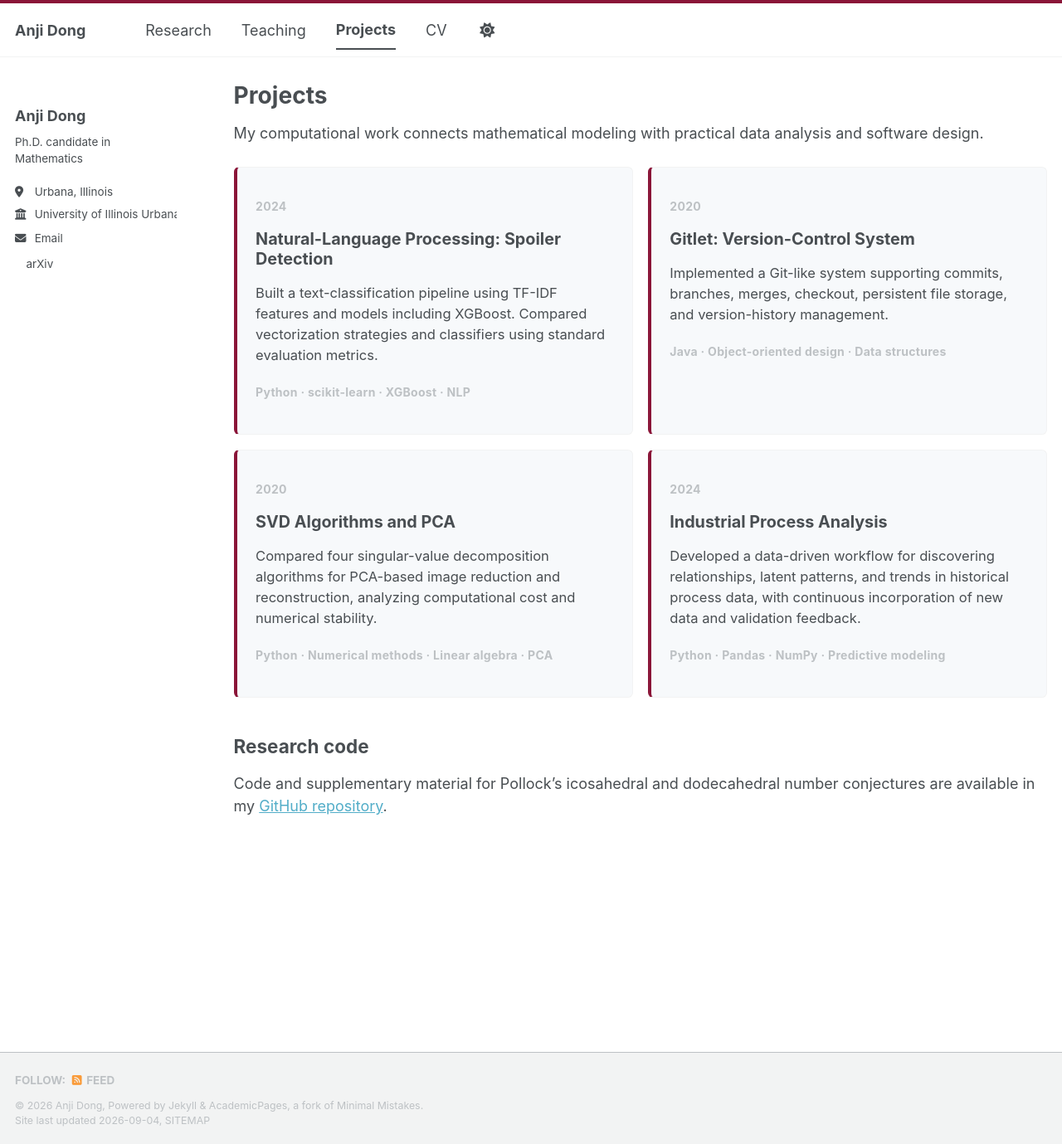
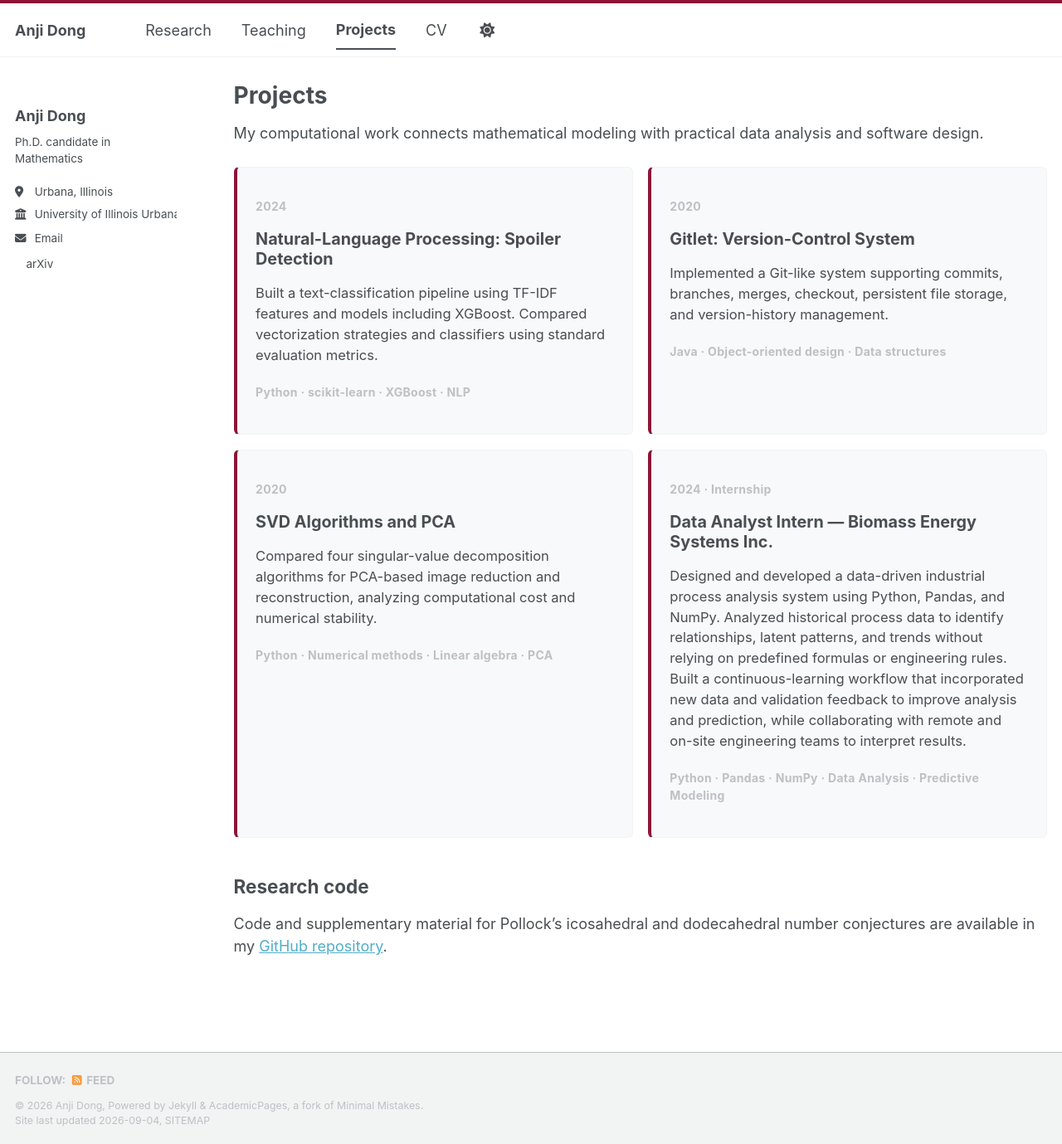
Before and after one commit to Anjisweety2/anjidong.github.io, a Jekyll site: the page built from _pages/projects.md, in a window 1280 px wide and 1379 px high. Shown: the whole window at 83% size. Built offline with Jekyll 4.4.1, drawn with Linux system fonts in a browser that asks for light colours; a style sheet for code colours, icons or effects is not loaded.

Commit message:
Update projects.md

```diff
--- a/_pages/projects.md
+++ b/_pages/projects.md
@@ -30,11 +30,11 @@ My computational work connects mathematical modeling with practical data analysi
   </article>
 
   <article class="project-card">
-    <p class="project-year">2024</p>
-    <h2>Industrial Process Analysis</h2>
-    <p>Developed a data-driven workflow for discovering relationships, latent patterns, and trends in historical process data, with continuous incorporation of new data and validation feedback.</p>
-    <p class="project-stack">Python · Pandas · NumPy · Predictive modeling</p>
-  </article>
+  <p class="project-year">2024 · Internship</p>
+  <h2>Data Analyst Intern — Biomass Energy Systems Inc.</h2>
+  <p>Designed and developed a data-driven industrial process analysis system using Python, Pandas, and NumPy. Analyzed historical process data to identify relationships, latent patterns, and trends without relying on predefined formulas or engineering rules. Built a continuous-learning workflow that incorporated new data and validation feedback to improve analysis and prediction, while collaborating with remote and on-site engineering teams to interpret results.</p>
+  <p class="project-stack">Python · Pandas · NumPy · Data Analysis · Predictive Modeling</p>
+</article>
 </div>
 
 ## Research code
```
